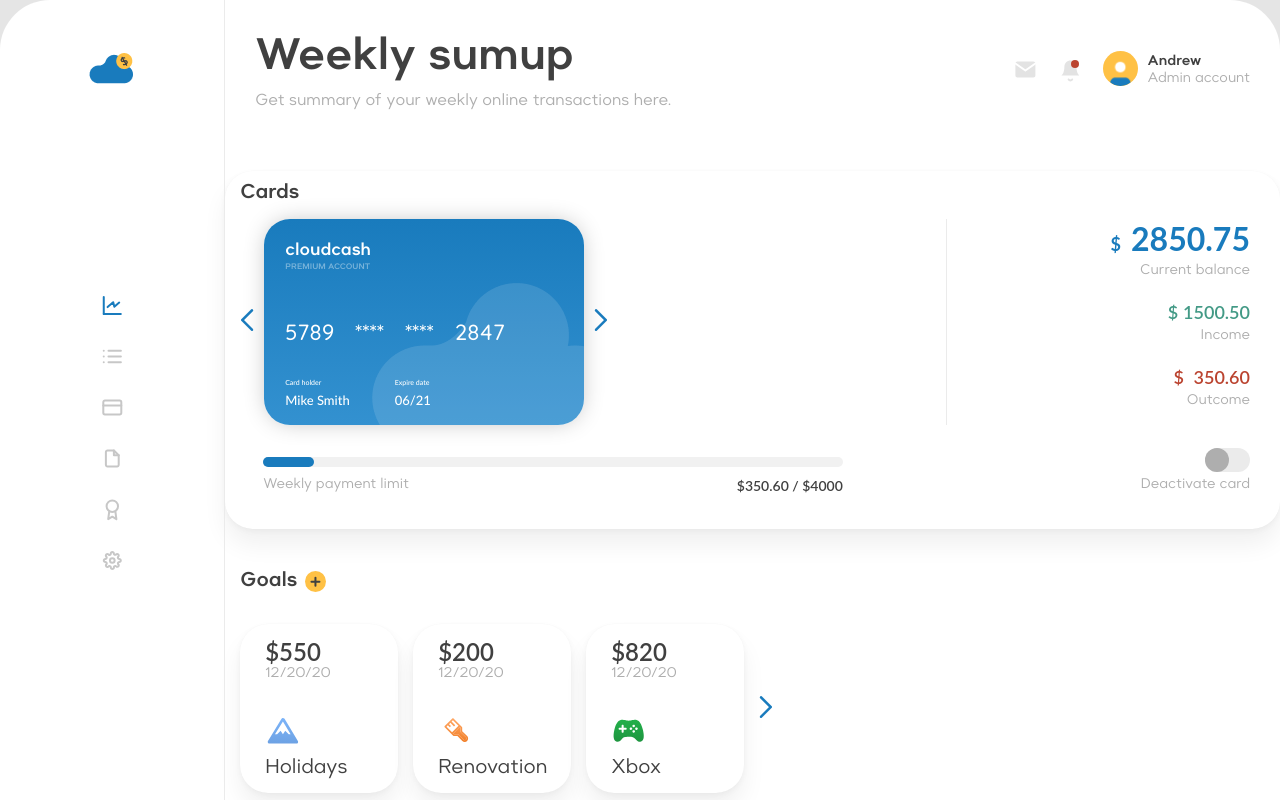
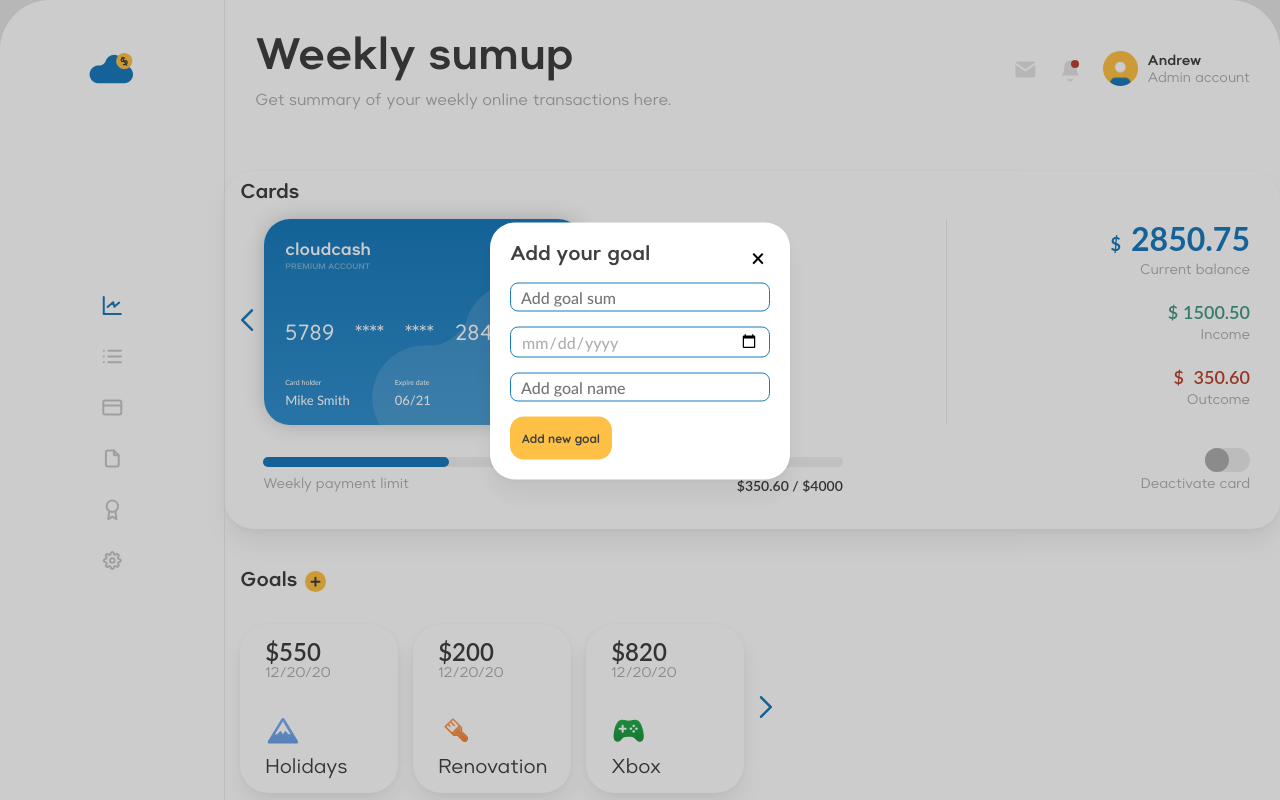
Before and after one commit to ok-webdev/financial-dashboard, a plain HTML site: page index.html in a window 1280 px wide. Both pictures are taken after a click on the link 315 px from the left and 581 px from the top of the page. Shown: the top 800 px of the page. Drawn offline with nearby package versions, Linux system fonts and the light colour scheme; files that its build step writes are made by us from their sources; a web font is replaced by a local one.

Commit message:
add modal/add goal items

```diff
--- a/index.html
+++ b/index.html
@@ -274,9 +274,10 @@
                 <!-- /.transaction -->
                 <div class="goals">
                     <h3 class="title title__h3">
-                        Goals <a href="#"><img src="icons/icon-plus.svg" alt="Add new goal" /></a>
+                        Goals <a href="#" id="add-goal"><img src="icons/icon-plus.svg" alt="Add new goal" /></a>
                     </h3>
                     <div class="goals__content">
+                        <div class="goals__cards">
                             <div class="goals__card">
                                 <div class="goals__goal">
                                     <p class="goals__sum">$550</p>
@@ -310,6 +311,8 @@
                                 </div>
                             </div>
                             <!-- /.goals__card -->
+                        </div>
+                        <!-- /.goals__cards -->
                         <div class="goals__arrow">
                             <a href="#"><img src="img/arrow.png" alt="left" /></a>
                         </div>
@@ -428,9 +431,9 @@
                             </div>
                             <!-- /.new__users -->
                             <form action="#" class="new__transfer">
-                                <label for="transfer-value" class="new__input-label">
-                                    <input type="text" placeholder="0" id="transfer-value" class="new__input">
-                                    <span class="new__input-currency">$</span>
+                                <label for="transfer-value" class="input-label">
+                                    <input type="text" placeholder="0" id="transfer-value" class="input">
+                                    <span class="input-currency">$</span>
                                 </label>
                                 <button class="btn">
                                     Send the transfer
@@ -454,6 +457,27 @@
         <!-- /.dashboard -->
     </div>
     <!-- /.container -->
+    <div class="overlay">
+        <div class="modal modal-goal">
+            <p class="title title__h3">Add your goal</p>
+            <form class="modal-goal__form">
+                <label for="goal-sum" class="input-label input-label_modal">
+                    <input type="number" id="goal-sum" class="input input_modal" placeholder="Add goal sum" required>
+                </label>
+                <label for="goal-date" class="input-label input-label_modal">
+                    <input type="date" id="goal-date" class="input input_modal" placeholder="Add goal date" required>
+                </label>
+                <label for="goal-name" class="input-label input-label_modal">
+                    <input type="text" id="goal-name" class="input input_modal" placeholder="Add goal name" required>
+                </label>
+                <button class="btn" id="modal-submit">Add new goal</button>
+            </form>
+            <!-- /.modal-goal__form -->
+            <span class="modal__close">&times;</span>
+        </div>
+        <!-- /.modal-goal -->
+    </div>
+    <!-- /.overlay -->
     <script src="js/main.js"></script>
 </body>
 
--- a/js/main.js
+++ b/js/main.js
@@ -1,11 +1,70 @@
-const limitBar = document.querySelector('.cards__limit-bar'),
-      limitSpent = document.querySelector('.cards__limit-value-spent'),
-      limitTotal = document.querySelector('.cards__limit-value-total');
+// const limitBar = document.querySelector('.cards__limit-bar'),
+//       limitSpent = document.querySelector('.cards__limit-value-spent'),
+//       limitTotal = document.querySelector('.cards__limit-value-total');
 
-function limit () {
-  let sum = limitBar.style.width = `${(limitSpent.textContent * 100)/ limitTotal.textContent}%`;
+// function limit () {
+//   let sum = limitBar.style.width = `${(limitSpent.textContent * 100)/ limitTotal.textContent}%`;
 
-  return sum;
-}
+//   return sum;
+// }
 
-limit();
+// limit();
+
+'use strict'
+
+window.addEventListener('DOMContentLoaded', () => {
+    const addGoalBtn = document.querySelector('#add-goal'),
+        overlay = document.querySelector('.overlay'),
+        modalGoal = document.querySelector('.modal-goal'),
+        modalInputSum = document.querySelector('#goal-sum'),
+        modalInputDate = document.querySelector('#goal-date'),
+        modalInputName = document.querySelector('#goal-name'),
+        modalCloseBtn = document.querySelectorAll('.modal__close'),
+        goalsContainer = document.querySelector('.goals__cards');
+        console.log(goalsContainer);
+    function showModalGoal() {
+        overlay.classList.add('active');
+        modalGoal.classList.add('active');
+    }
+
+    function hideModalGoal() {
+        overlay.classList.remove('active');
+        modalGoal.classList.remove('active');
+    }
+    addGoalBtn.addEventListener('click', () => {
+        showModalGoal();
+    });
+
+    overlay.addEventListener('click', (event) => {
+        if (event.target == overlay || event.target == modalCloseBtn) {
+            hideModalGoal();
+        }
+    });
+    modalCloseBtn.forEach((item) => {
+        item.addEventListener('click', () => {
+            hideModalGoal();
+        })
+    });
+
+    modalGoal.addEventListener('submit', () => {
+        if (modalInputSum.value && modalInputDate.value && modalInputName) {
+            const newGoal = document.createElement('div');
+            newGoal.classList.add('goals__card');
+            newGoal.innerHTML = `
+                <div class="goals__goal">
+                  <p class="goals__sum">$${modalInputSum.value}</p>
+                  <p class="goals__date">${modalInputDate.value}</p>
+                </div>
+                <div class="goals__name">
+                  <img src="icons/icon-custom.svg" alt="Custom image" />
+                  <p>${modalInputName.value}</p>
+                </div>
+              `;
+            goalsContainer.append(newGoal);
+            modalInputSum.value = '';
+            modalInputDate.value = '';
+            modalInputName.value = '';
+            hideModalGoal();
+        }
+    });
+});
--- a/sass/blocks/_goals.scss
+++ b/sass/blocks/_goals.scss
@@ -7,7 +7,11 @@
         align-items: center;
         margin-top: 30px;
     }
-
+    &__cards{
+        display: flex;
+        align-items: center;
+        justify-content: flex-start;
+    }
     &__card {
         width: 158px;
         min-height: 169px;
--- /dev/null
+++ b/sass/blocks/_input.scss
@@ -0,0 +1,36 @@
+.input {
+    width: 100%;
+    font-family: 'Lato', sans-serif;
+    font-size: 24px;
+    font-weight: 300;
+    color: $inactive;
+    border: none;
+    outline: transparent;
+
+    &_modal{
+      font-size: 16px;
+    }
+    &-label {
+        width: 50%;
+        display: flex;
+        align-items: center;
+        justify-content: center;
+        font-family: 'Lato', sans-serif;
+        font-size: 24px;
+        font-weight: 300;
+        color: $text-primary;
+        border: 1px solid $primary;
+        border-radius: 8px;
+        padding: 4px 10px;
+        margin-right: 10px;
+        &_modal{
+          width: 100%;
+          margin: 15px 0;
+        }
+    }
+
+    &-currency {
+        cursor: pointer;
+        color: $inactive;
+    }
+}
--- /dev/null
+++ b/sass/blocks/_modal.scss
@@ -0,0 +1,37 @@
+.overlay {
+    width: 100%;
+    height: 100%;
+    position: absolute;
+    top: 0;
+    left: 0;
+    background: rgba(0, 0, 0, 0.2);
+    display: none;
+}
+
+.modal {
+    display: none;
+    position: absolute;
+    top: 20%;
+    left: 50%;
+    transform: translate(-50%, -50%);
+    width: 300px;
+    padding: 20px;
+    background: $card-text;
+    border-radius: 25px;
+    box-shadow: 0px 16px 24px rgba(0, 0, 0, 0.06), 0px 2px 6px rgba(0, 0, 0, 0.04), 0px 0px 1px rgba(0, 0, 0, 0.04);
+
+    &__close {
+        position: absolute;
+        top: 20px;
+        right: 25px;
+        font-family: 'Lato', sans-serif;
+        font-size: 24px;
+        font-weight: 600;
+        cursor: pointer;
+    }
+}
+
+
+.active{
+  display: block;
+}
--- a/sass/style.scss
+++ b/sass/style.scss
@@ -9,6 +9,7 @@
 }
 
 body{
+  position: relative;
   background: #e5e5e5;
 }
 .container {
@@ -27,6 +28,7 @@ body{
 
 @import './blocks/titles';
 @import './blocks/btn';
+@import './blocks/input';
 @import './blocks/logo';
 @import './blocks/nav';
 @import './blocks/premium';
@@ -40,6 +42,7 @@ body{
 @import './blocks/money';
 @import './blocks/new';
 @import './blocks/banner';
+@import './blocks/modal';
 
 
 @import './utils/media';
```
Also changed, not shown: 1 other file. Lines whose indentation alone changed are shown as unchanged.
